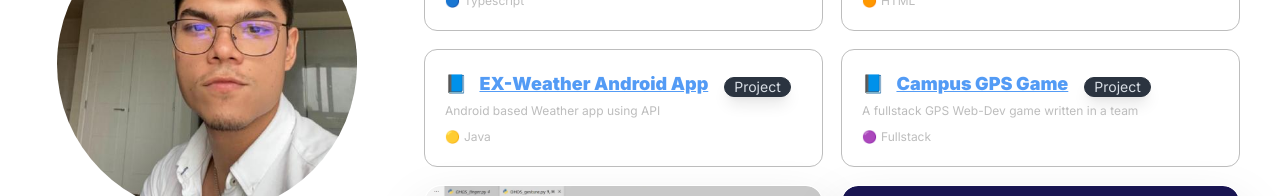
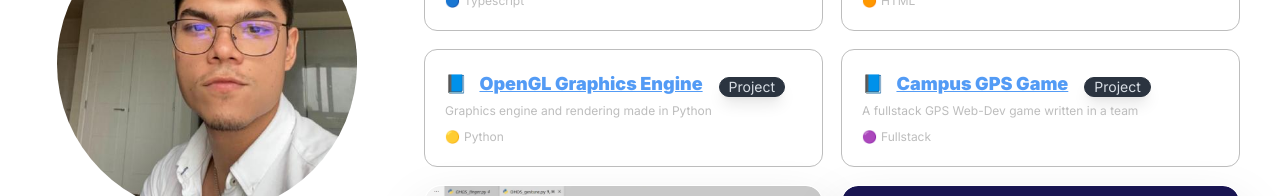
Before and after one commit to christophergyman/chrisgyman.dev, a Next.js app in the folder chrisgyman-dev/: page / in a window 1280 px wide. Shown: the part 206-402 px from the top of the page. Built offline with nearby package versions, Linux system fonts and the light colour scheme.

Commit message:
changed project bubble to new project

```diff
--- a/chrisgyman-dev/src/app/components/grid-data.ts
+++ b/chrisgyman-dev/src/app/components/grid-data.ts
@@ -24,12 +24,12 @@ const nobloatWebsite: Project = {
 
 const androidWeatherApp: Project = {
   id: 3,
-  title: "EX-Weather Android App",
-  link: "https://github.com/christophergyman/weatherAndroidApp",
+  title: "OpenGL Graphics Engine",
+  link: "https://github.com/christophergyman/opengl_pygame",
   postType: "Project",
-  description: "Android based Weather app using API",
+  description: "Graphics engine and rendering made in Python",
   bubbleColor: "🟡",
-  bubbleName: "Java",
+  bubbleName: "Python",
 };
 
 const campusVideogame: Project = {
```
